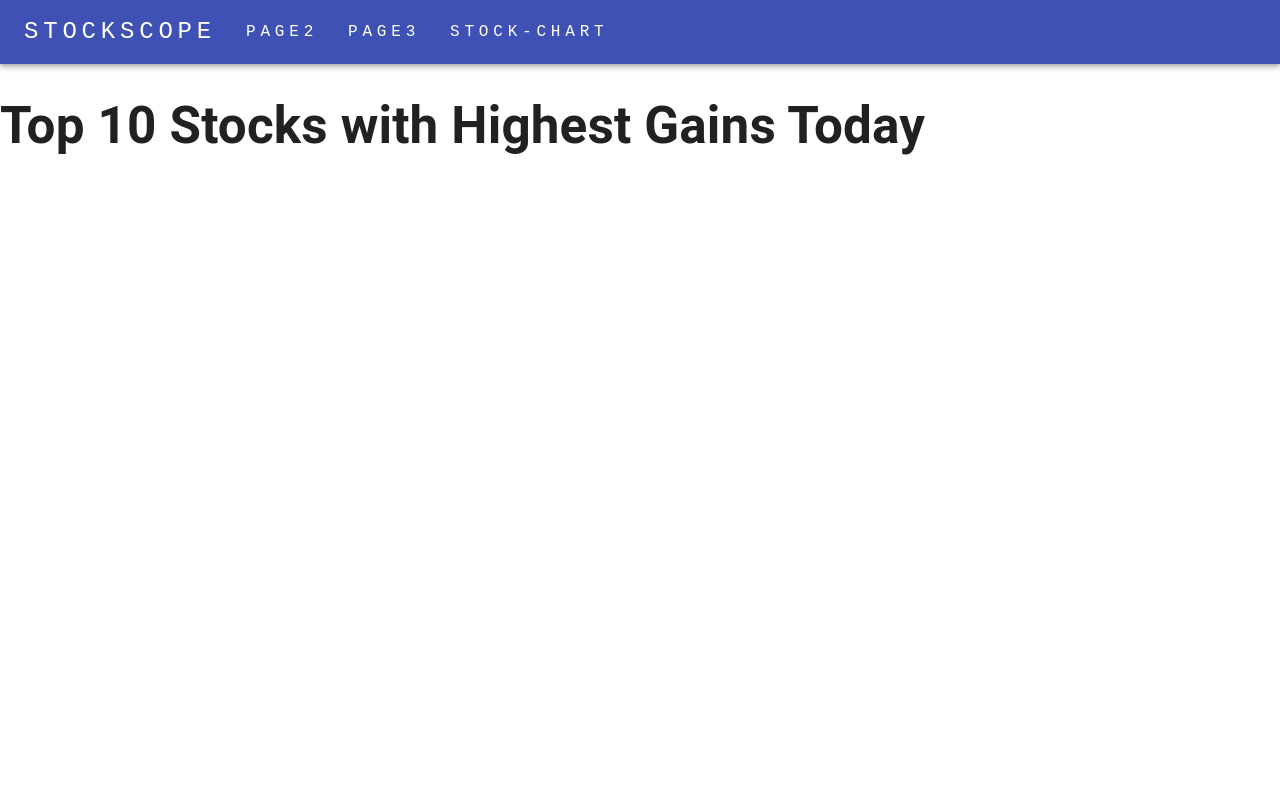
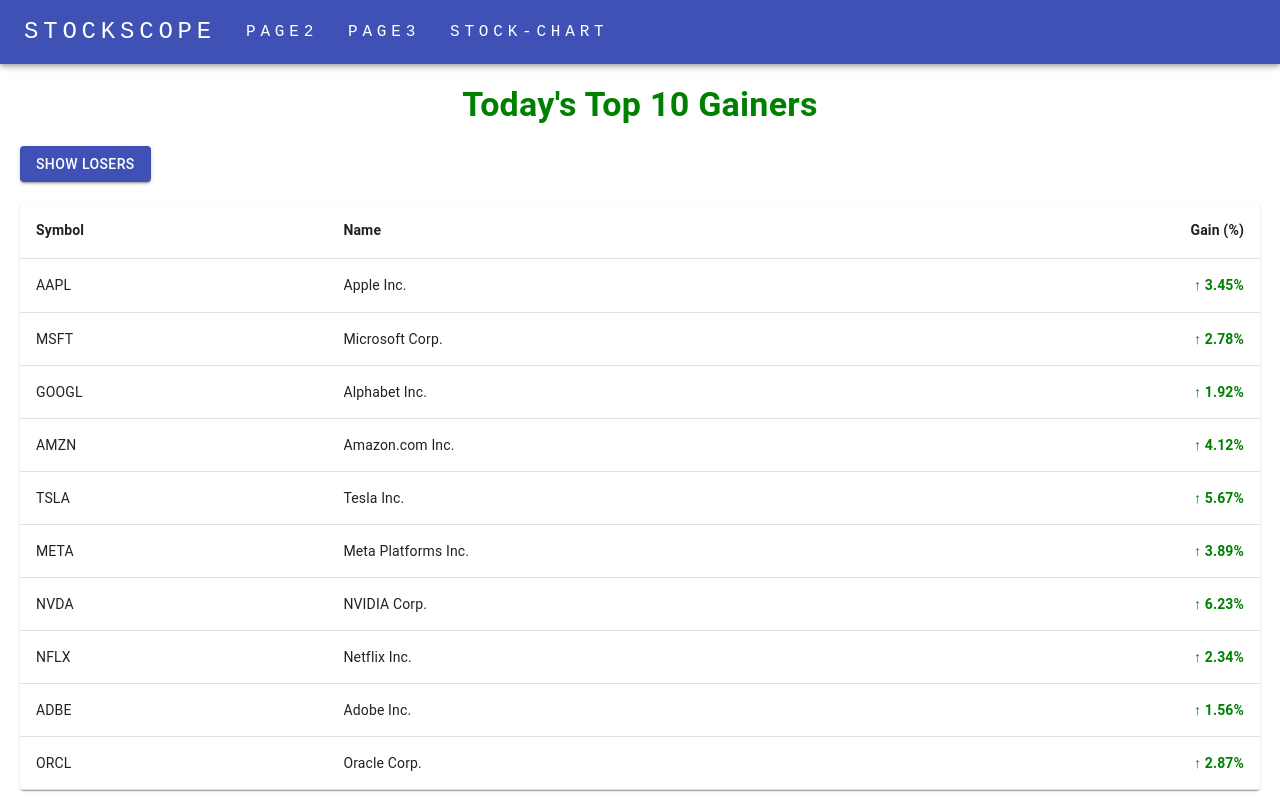
Before and after one commit to Juntao666/StockScope, a React (Vite) app in the folder client/: page / in a window 1280 px wide. Built offline with nearby package versions, Linux system fonts and the light colour scheme.

Commit message:
include some mockdata for the homepage

```diff
--- a/client/src/pages/HomePage.jsx
+++ b/client/src/pages/HomePage.jsx
@@ -1,18 +1,93 @@
 import React, { useEffect, useState } from 'react';
+import { Table, TableBody, TableCell, TableContainer, TableHead, TableRow, Paper, Button, Typography } from '@mui/material';
+
+const mockData = [
+    { symbol: "AAPL", name: "Apple Inc.", gain: 3.45 },
+    { symbol: "MSFT", name: "Microsoft Corp.", gain: 2.78 },
+    { symbol: "GOOGL", name: "Alphabet Inc.", gain: 1.92 },
+    { symbol: "AMZN", name: "Amazon.com Inc.", gain: 4.12 },
+    { symbol: "TSLA", name: "Tesla Inc.", gain: 5.67 },
+    { symbol: "META", name: "Meta Platforms Inc.", gain: 3.89 },
+    { symbol: "NVDA", name: "NVIDIA Corp.", gain: 6.23 },
+    { symbol: "NFLX", name: "Netflix Inc.", gain: 2.34 },
+    { symbol: "ADBE", name: "Adobe Inc.", gain: 1.56 },
+    { symbol: "ORCL", name: "Oracle Corp.", gain: 2.87 }
+];
 
 const HomePage = () => {
     const [stocks, setStocks] = useState([]);
+    const [mode, setMode] = useState('gainers'); // 'gainers' or 'losers'
+
+    useEffect(() => {
+        // Use mock data for development
+        if (process.env.NODE_ENV === 'development') {
+            setStocks(mockData);
+            return;
+        }
+
+        // Fetch stocks data based on the current mode
+        const fetchStocks = async () => {
+            try {
+                const response = await fetch(`/api/stocks?mode=${mode}`);
+                const data = await response.json();
+                setStocks(data);
+            } catch (error) {
+                console.error("Failed to fetch stocks:", error);
+            }
+        };
+
+        fetchStocks();
+    }, [mode]);
+
+    const toggleMode = () => {
+        setMode(prevMode => (prevMode === 'gainers' ? 'losers' : 'gainers'));
+    };
 
     return (
-        <div>
-            <h1>Top 10 Stocks with Highest Gains Today</h1>
-            <ul>
-                {stocks.map(stock => (
-                    <li key={stock.symbol}>
-                        {stock.name} ({stock.symbol}): {stock.gain}%
-                    </li>
-                ))}
-            </ul>
+        <div style={{ padding: '20px' }}>
+            <Typography
+                variant="h4"
+                gutterBottom
+                style={{
+                    fontWeight: 'bold',
+                    color: mode === 'gainers' ? 'green' : 'red',
+                    textAlign: 'center',
+                    marginBottom: '20px'
+                }}
+            >
+                Today's Top 10 {mode === 'gainers' ? 'Gainers' : 'Losers'}
+            </Typography>
+            <Button variant="contained" color="primary" onClick={toggleMode} style={{ marginBottom: '20px' }}>
+                Show {mode === 'gainers' ? 'Losers' : 'Gainers'}
+            </Button>
+            <TableContainer component={Paper}>
+                <Table>
+                    <TableHead>
+                        <TableRow>
+                            <TableCell><strong>Symbol</strong></TableCell>
+                            <TableCell><strong>Name</strong></TableCell>
+                            <TableCell align="right"><strong>{mode === 'gainers' ? 'Gain (%)' : 'Loss (%)'}</strong></TableCell>
+                        </TableRow>
+                    </TableHead>
+                    <TableBody>
+                        {stocks.map((stock) => (
+                            <TableRow key={stock.symbol}>
+                                <TableCell>{stock.symbol}</TableCell>
+                                <TableCell>{stock.name}</TableCell>
+                                <TableCell
+                                    align="right"
+                                    style={{
+                                        color: mode === 'gainers' ? 'green' : 'red',
+                                        fontWeight: 'bold'
+                                    }}
+                                >
+                                    {mode === 'gainers' ? '↑' : '↓'} {stock.gain}%
+                                </TableCell>
+                            </TableRow>
+                        ))}
+                    </TableBody>
+                </Table>
+            </TableContainer>
         </div>
     );
 };
```
